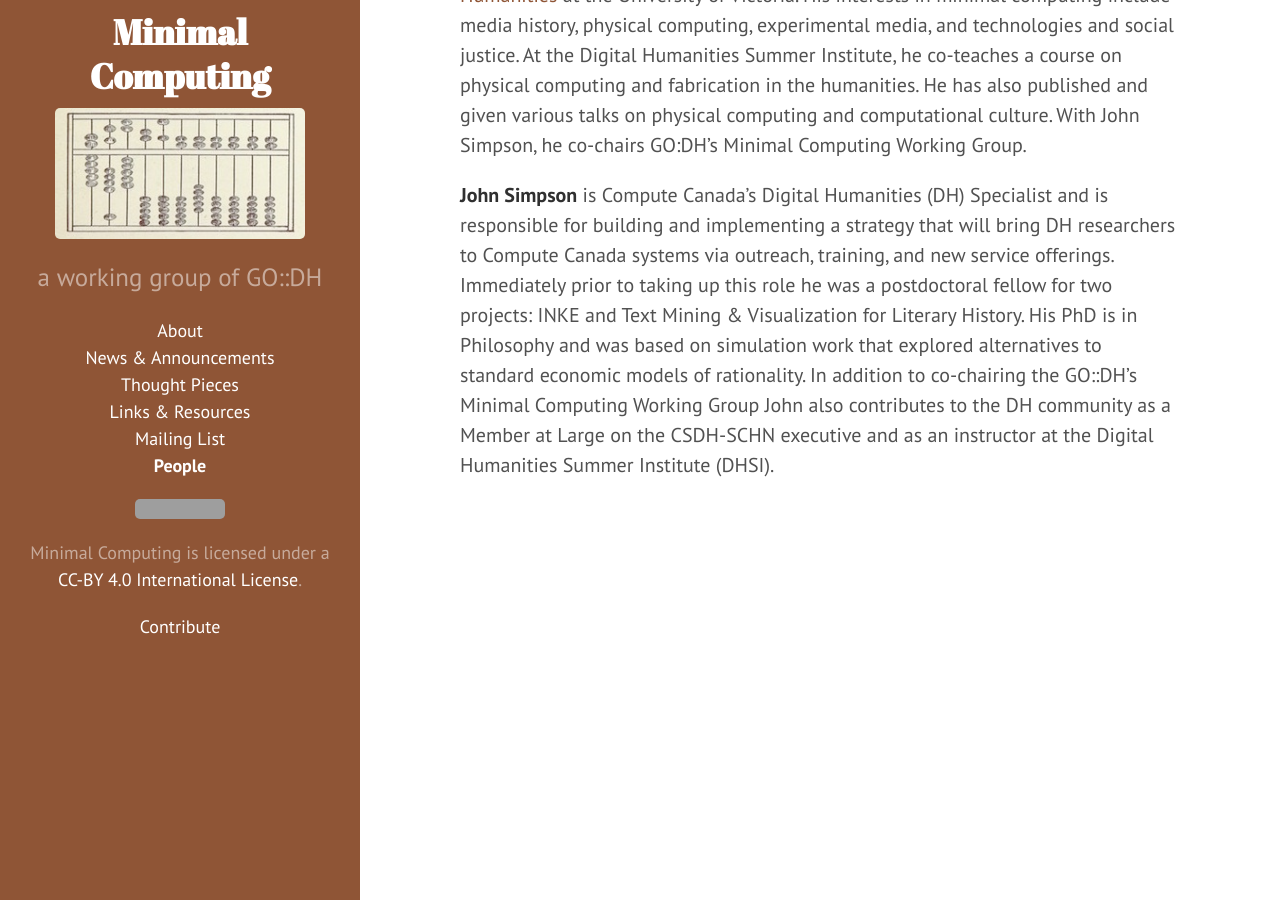
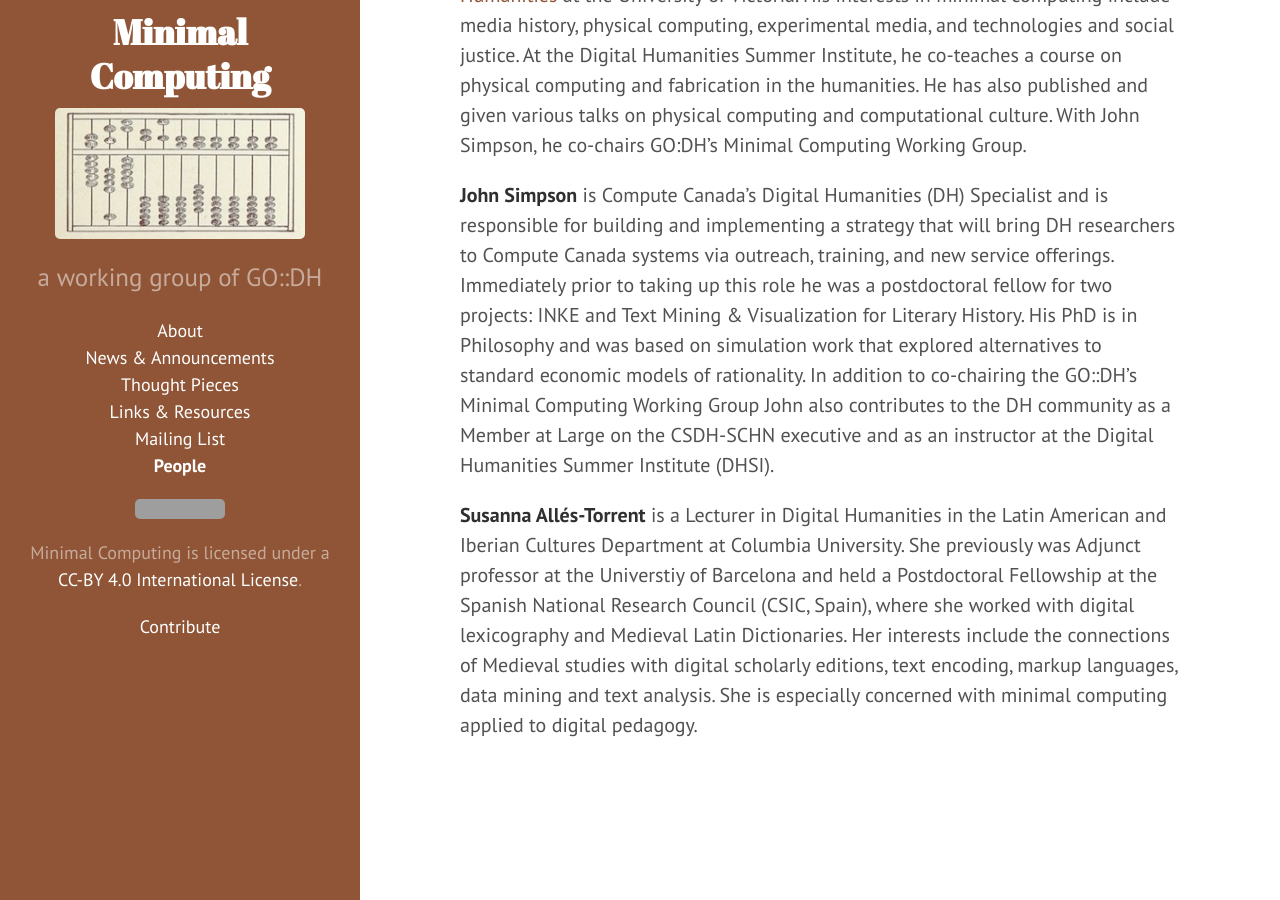
Before and after one commit to go-dh/mincomp, a Jekyll site: the page built from 06people.md, in a window 1280 px wide and 900 px high, scrolled down 3690 px. Built offline with Jekyll 4.4.1, drawn with Linux system fonts in a browser that asks for light colours; grey boxes are pictures that could not be loaded.

Commit message:
added storres

```diff
--- a/06people.md
+++ b/06people.md
@@ -34,3 +34,5 @@
 **Jentery Sayers** is Assistant Professor of English and Director of the [Maker Lab in the Humanities](http://maker.uvic.ca/) at the University of Victoria. His interests in minimal computing include media history, physical computing, experimental media, and technologies and social justice. At the Digital Humanities Summer Institute, he co-teaches a course on physical computing and fabrication in the humanities. He has also published and given various talks on physical computing and computational culture. With John Simpson, he co-chairs GO:DH's Minimal Computing Working Group.
 
 **John Simpson** is Compute Canada’s Digital Humanities (DH) Specialist and is responsible for building and implementing a strategy that will bring DH researchers to Compute Canada systems via outreach, training, and new service offerings. Immediately prior to taking up this role he was a postdoctoral fellow for two projects: INKE and Text Mining & Visualization for Literary History. His PhD is in Philosophy and was based on simulation work that explored alternatives to standard economic models of rationality. In addition to co-chairing the GO::DH’s Minimal Computing Working Group John also contributes to the DH community as a Member at Large on the CSDH-SCHN executive and as an instructor at the Digital Humanities Summer Institute (DHSI).
+
+**Susanna Allés-Torrent** is a Lecturer in Digital Humanities in the Latin American and Iberian Cultures Department at Columbia University. She previously was Adjunct professor at the Universtiy of Barcelona and held a Postdoctoral Fellowship at the Spanish National Research Council (CSIC, Spain), where she worked with digital lexicography and Medieval Latin Dictionaries. Her interests include the connections of Medieval studies with digital scholarly editions, text encoding, markup languages, data mining and text analysis. She is especially concerned with minimal computing applied to digital pedagogy.
```
